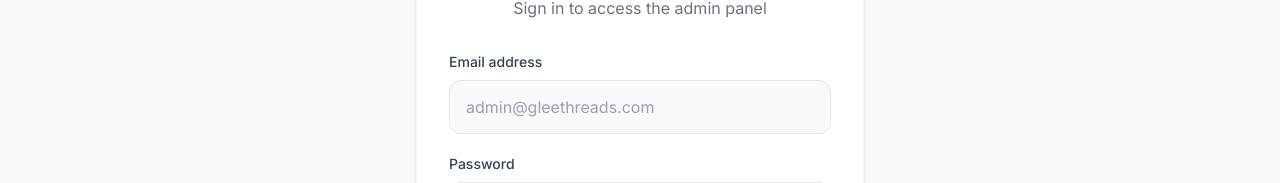
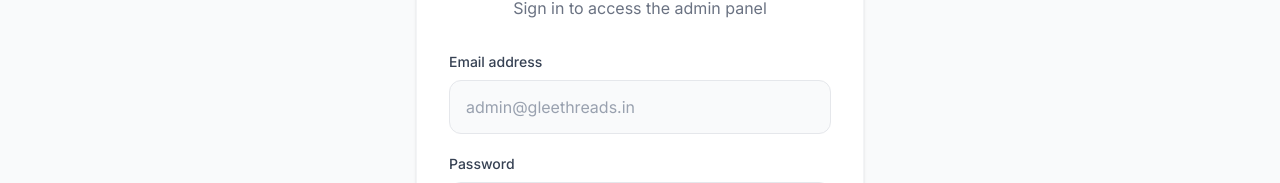
Before and after one commit to Mugunth140/Glee_Threads, a Next.js app: page /admin/login in a window 1280 px wide. Shown: the part 351-534 px from the top of the page. Built offline with nearby package versions, Linux system fonts and the light colour scheme; no server answers; the database is empty.

Commit message:
feat: Integrate admin seeding script into build process and update admin login placeholder email domain.

```diff
--- a/package.json
+++ b/package.json
@@ -4,7 +4,7 @@
   "private": true,
   "scripts": {
     "dev": "next dev",
-    "build": "next build",
+    "build": "next build && node ./scripts/seed-admin.js",
     "start": "next start",
     "lint": "eslint",
     "backfill:sizes": "node scripts/backfill-sizes.js",
--- a/src/app/admin/login/page.tsx
+++ b/src/app/admin/login/page.tsx
@@ -80,7 +80,7 @@ export default function AdminLoginPage() {
                   value={email}
                   onChange={(e) => setEmail(e.target.value)}
                   className="w-full px-4 py-3.5 bg-gray-50 border border-gray-200 rounded-xl text-black placeholder-gray-400 focus:ring-2 focus:ring-black focus:border-transparent"
-                  placeholder="admin@gleethreads.com"
+                  placeholder="admin@gleethreads.in"
                 />
               </div>
 
```
